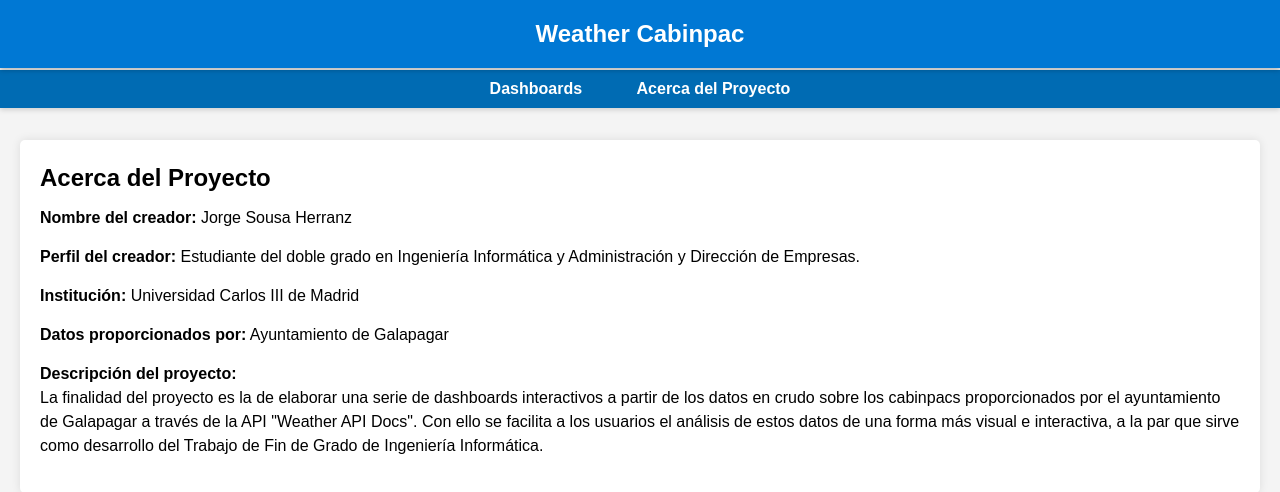
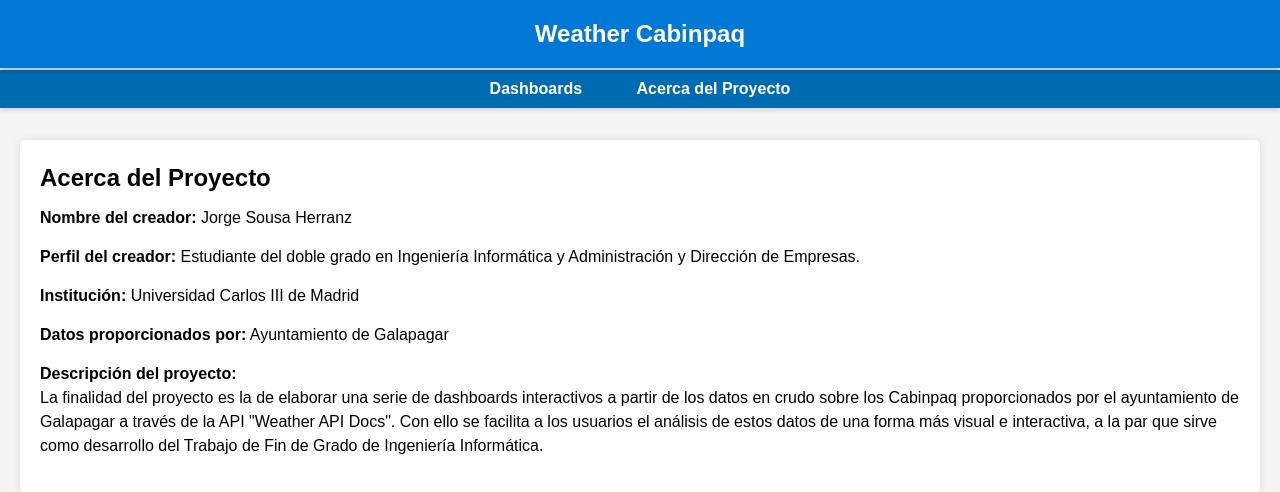
Before and after one commit to kokesh22/cabinpacs_final, a plain HTML site: page acerca.html in a window 1280 px wide. Drawn offline with Linux system fonts and the light colour scheme.

Commit message:
Add files via upload

```diff
--- a/acerca.html
+++ b/acerca.html
@@ -9,7 +9,7 @@
 <body>
   <!-- CABECERA FIJA -->
   <header>
-    <h1>Weather Cabinpac</h1>
+    <h1>Weather Cabinpaq</h1>
   </header>
 
   <!-- MENÚ DEBAJO DE LA CABECERA -->
@@ -30,7 +30,7 @@
       <p><strong>Datos proporcionados por:</strong> Ayuntamiento de Galapagar</p>
       <p>
         <strong>Descripción del proyecto:</strong><br />
-        La finalidad del proyecto es la de elaborar una serie de dashboards interactivos a partir de los datos en crudo sobre los cabinpacs proporcionados por el ayuntamiento de Galapagar a través de la API "Weather API Docs".
+        La finalidad del proyecto es la de elaborar una serie de dashboards interactivos a partir de los datos en crudo sobre los Cabinpaq proporcionados por el ayuntamiento de Galapagar a través de la API "Weather API Docs".
         Con ello se facilita a los usuarios el análisis de estos datos de una forma más visual e interactiva,
         a la par que sirve como desarrollo del Trabajo de Fin de Grado de Ingeniería Informática.
       </p>
```
Also changed, not shown: index.html (+1 -1 lines).
